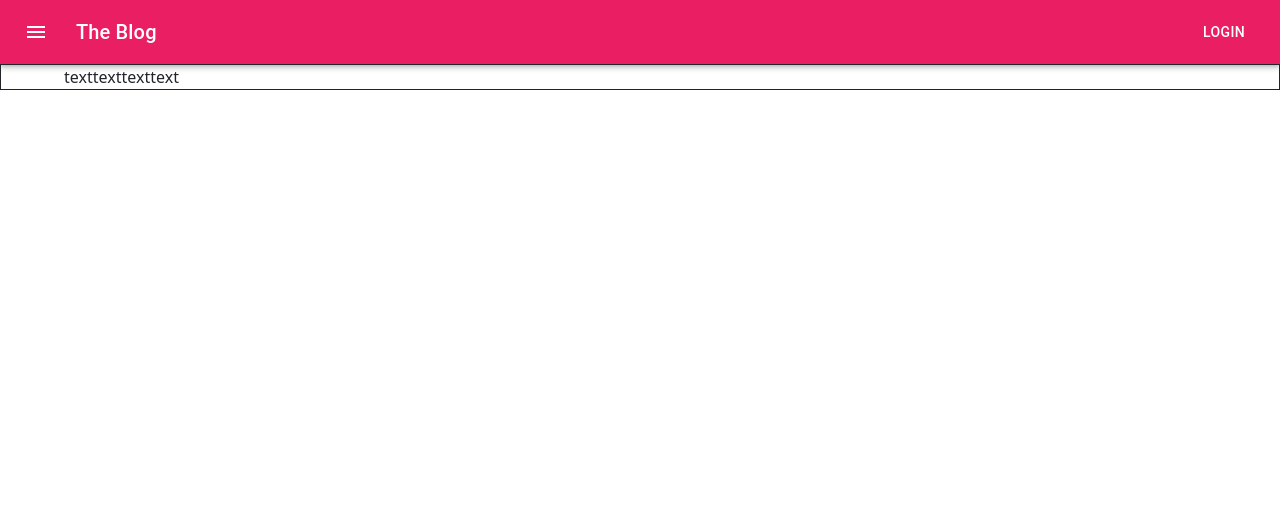
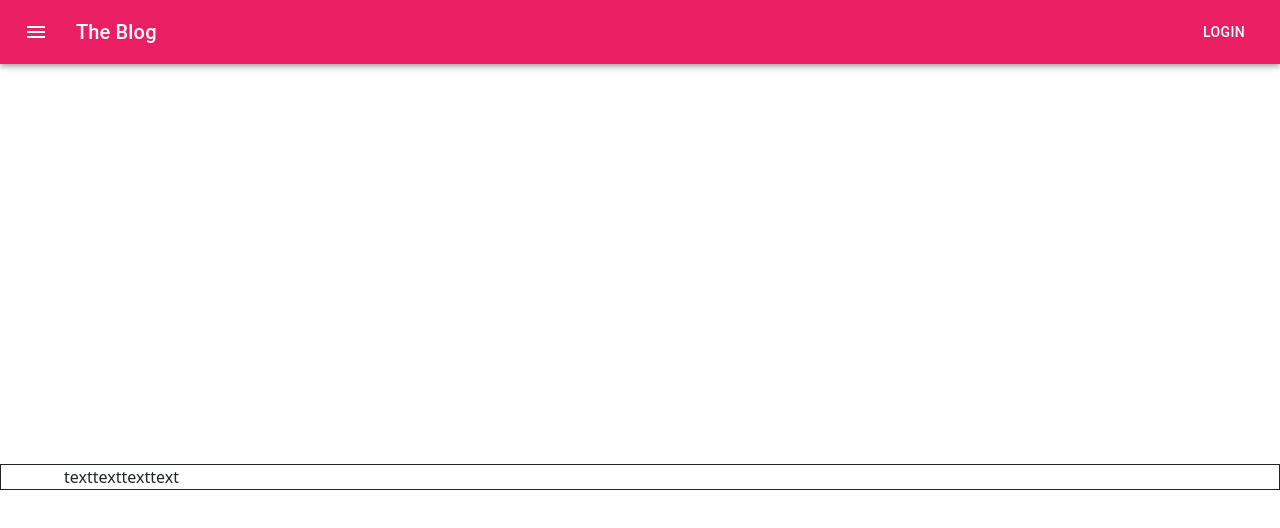
Before and after one commit to twrigh404G/Blog, a React (Create React App) app in the folder blog/: page / in a window 1280 px wide. Shown: the top 528 px of the page. Built offline with nearby package versions, Linux system fonts and the light colour scheme.

Commit message:
ThreeJS Hero Head init

```diff
--- a/blog/package.json
+++ b/blog/package.json
@@ -9,6 +9,7 @@
     "@mui/icons-material": "^5.8.4",
     "@mui/material": "^5.8.7",
     "@mui/system": "^5.8.7",
+    "@react-three/drei": "^9.17.1",
     "@react-three/fiber": "^8.2.0",
     "@testing-library/jest-dom": "^5.16.4",
     "@testing-library/react": "^13.3.0",
--- a/blog/src/App.js
+++ b/blog/src/App.js
@@ -1,5 +1,6 @@
 import * as React from 'react';
 import ButtonAppBar from './navbar';
+import Threehero from './Threehero'
 import Blog from './blog';
 import Footer from './footer';
 
@@ -16,7 +17,9 @@ class App extends React.Component {
   render() {
     return(
       <div>
+
         <ButtonAppBar />
+        <Threehero />
         <Blog />
         <Footer />
       </div>
--- /dev/null
+++ b/blog/src/Threehero.js
@@ -0,0 +1,23 @@
+import ReactDOM from 'react-dom';
+import { useState, useRef} from 'react';
+import { Canvas, useFrame } from '@react-three/fiber';
+import Box from '@mui/material/Box';
+
+const Threehero = () => {
+
+
+    return(
+        <Box sx={{
+            width: 100,
+            height: 400,
+        }}>
+            <Canvas>
+                <ambientLight />
+                <pointLight position={[10, 10, 10]} />
+            </Canvas>
+        </Box>
+
+        )
+}
+
+export default Threehero
```
Also changed, not shown: blog/src/threeHero.js (deleted, +0 -7 lines), blog/src/Content.js (deleted), 1 other file (tests, documents, lock files or other folders).
